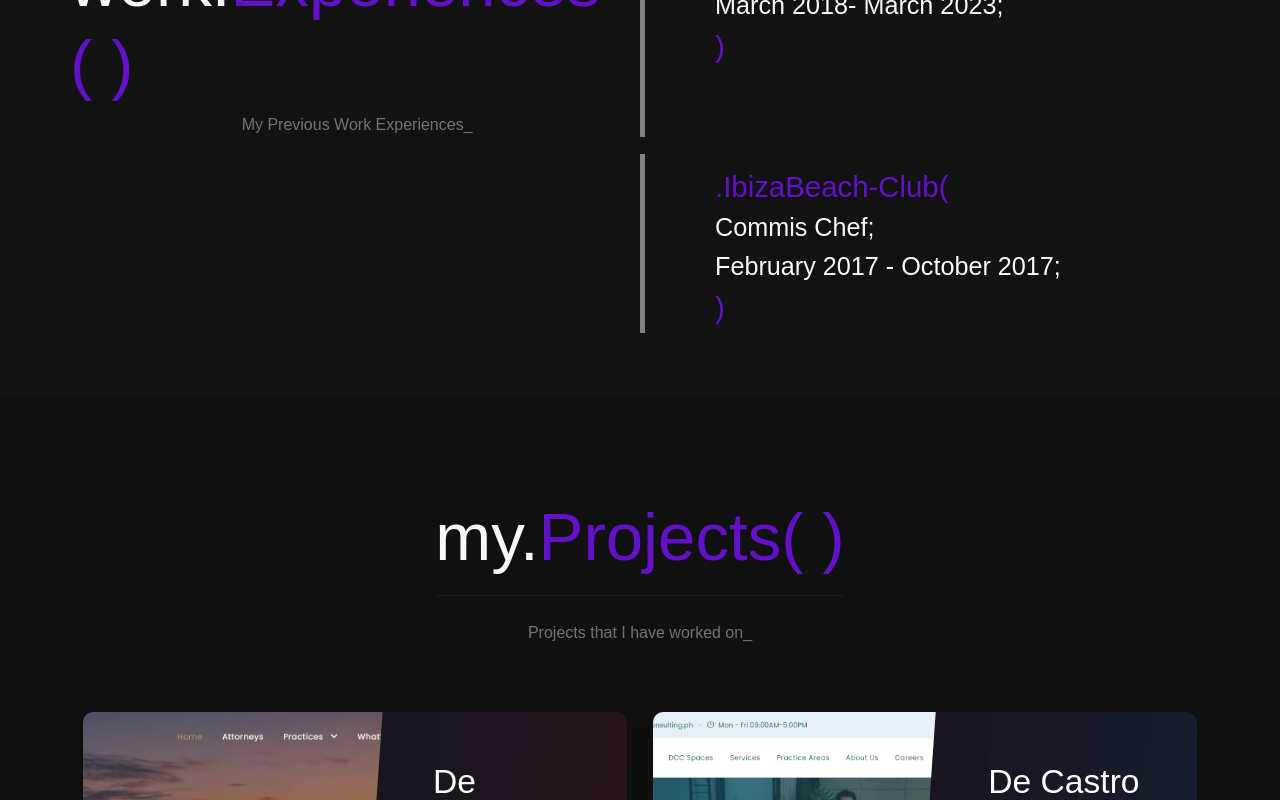
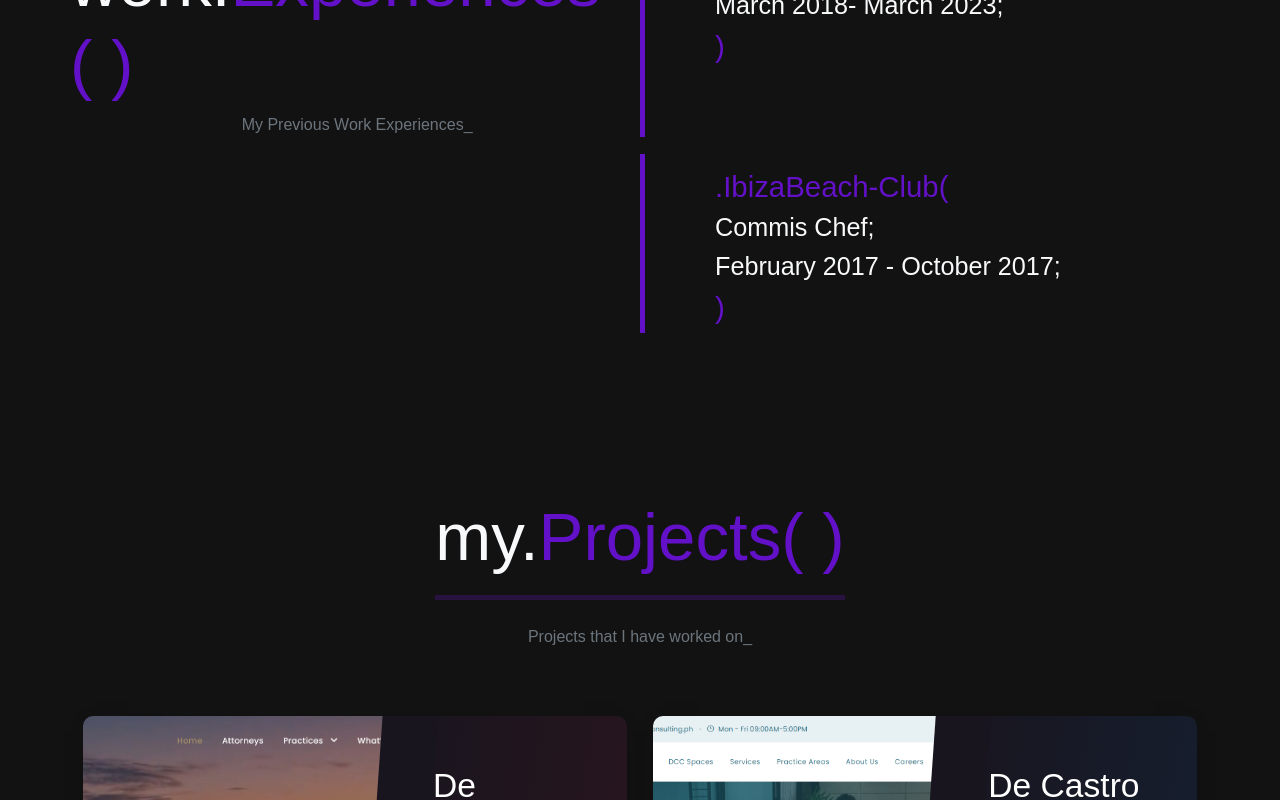
Before and after one commit to jammmeess/portfolio-jammmeess, a React (Create React App) app: page / in a window 1280 px wide. Shown: the part 1981-2781 px from the top of the page. Built offline with nearby package versions, Linux system fonts and the light colour scheme; a web font is replaced by a local one.

Commit message:
Divider Style

```diff
--- a/src/index.css
+++ b/src/index.css
@@ -27,9 +27,17 @@ html {
   padding: 0px 20px 0px 20px
 }
 
+.divider {
+ background-color: #6311c8;
+ border:none;
+ height:5px;
+}
+
+
 .container {
   width: 100vw !important;
 }
+
 
 /* Button */
 
@@ -277,6 +285,7 @@ p {
   height: 40vh;
   width: 100vw;
 }
+
 /* Experience Section */
 
 .experience-section {
@@ -314,14 +323,14 @@ p {
 }
 
 .work-section {
-  border-left: solid 5px rgb(129, 129, 129);
+  border-left: solid 5px #6311c8;;
   padding: 15px 80px 0px 70px;
 }
 
 .workmobile-section {
   background-color: #121212;
   margin: 0px 0px 0px 50px;
-  border-left: solid 5px rgb(129, 129, 129);
+  border-left: solid 5px #6311c8;;
   padding: 30px 0px 0px 30px;
 }
 
@@ -345,7 +354,7 @@ p {
 .project-section {
   min-height: auto;
   width: 100vw;
-  background-color: #101010;
+  background-color: #121212;
   color: black;
   padding: 0px 0px 0px 0px;
 }
```
